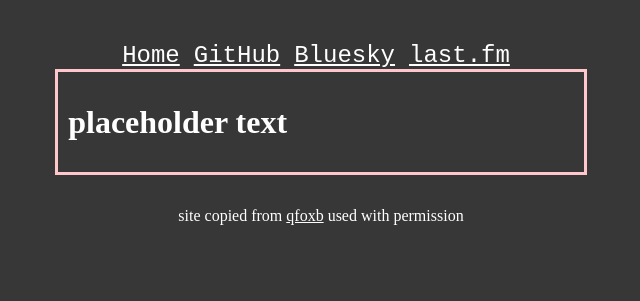
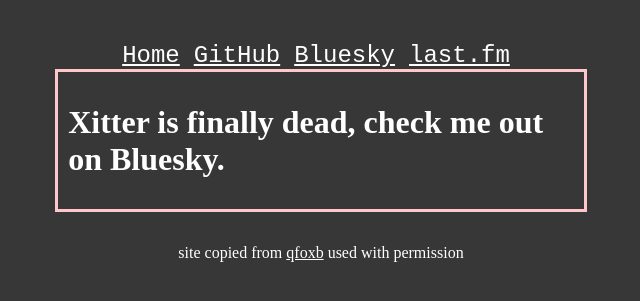
Before and after one commit to rilinium/rilinium.github.io, a plain HTML site: page index.html in a window 1280 px wide. Shown: the part 65-366 px from the top of the page, without its empty margins (319-959 px from the left). Drawn offline with Linux system fonts and the light colour scheme.

Commit message:
updated placeholder

```diff
--- a/index.html
+++ b/index.html
@@ -38,7 +38,7 @@
                 style="font-family: monospace; margin-right: 10px; font-size: 24px;">last.fm</a>
         </div>
         <div class="box">
-            <h1>placeholder text</h1>
+            <h1>Xitter is finally dead, check me out on Bluesky.</h1>
         </div>
         <div style="text-align: center;">
             <div style="display: inline-block; white-space: nowrap; padding-top: 16px;"></div>
```
